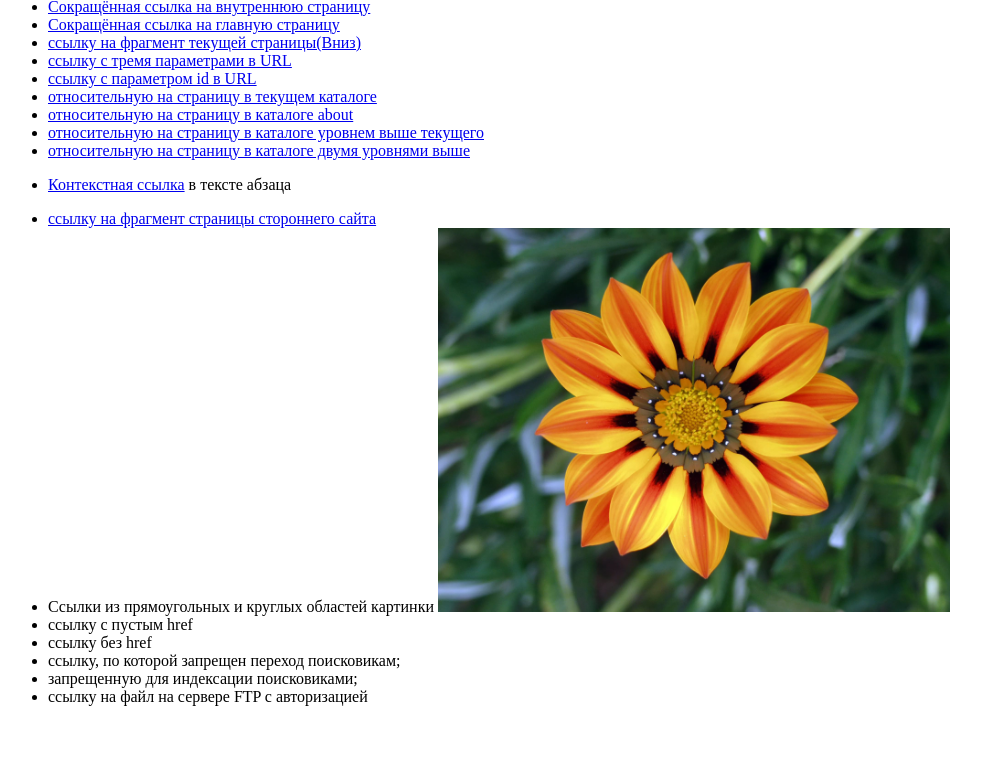
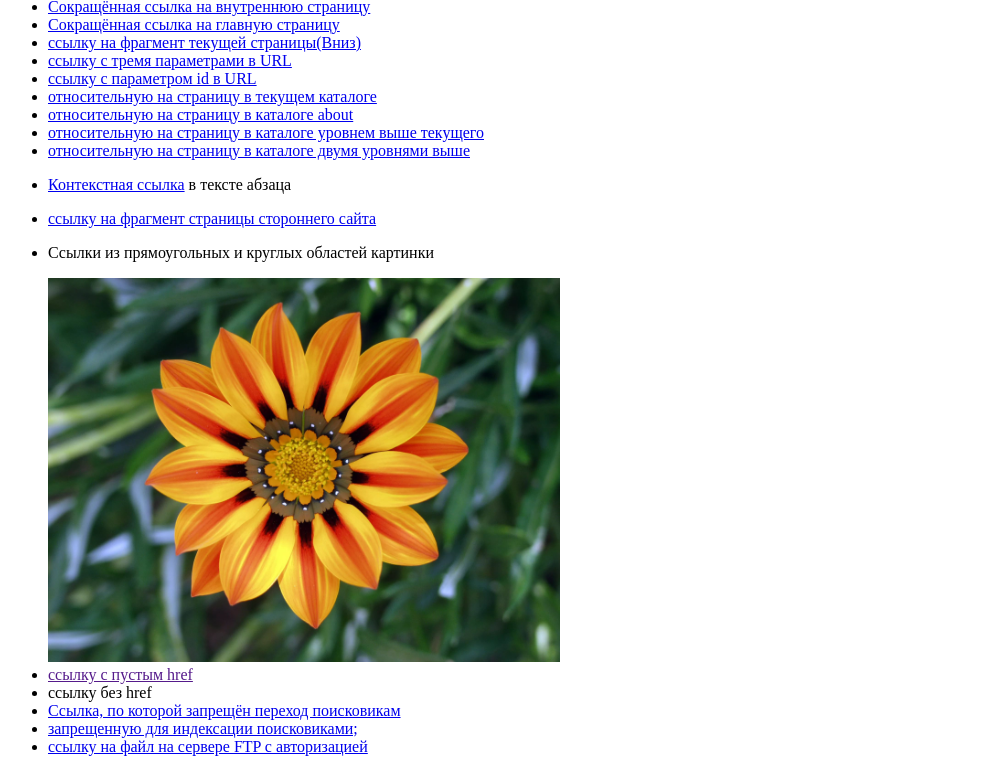
Before and after one commit to MinkoAlexandr/MinkoAlexandr.github.io, a plain HTML site: page index.html in a window 1280 px wide. Shown: the part 506-1278 px from the top of the page, without its empty margins (0-981 px from the left). Before the commit the page ends 1228 px from the top, so only its background shows below. Drawn offline with Linux system fonts and the light colour scheme.

Commit message:
Update index.html

```diff
--- a/index.html
+++ b/index.html
@@ -12,29 +12,29 @@
       <img src="image.jpg" alt="Цветок" style="width: 512px;">
       </a>
     </li>
-    <li><a href="/inside/">Сокращённая ссылка на внутреннюю страницу</a></li>
+    <li><a href="/inside.html">Сокращённая ссылка на внутреннюю страницу</a></li>
     <li><a href="/">Сокращённая ссылка на главную страницу</a></li>
     <li><a href="#Bottom"> ссылку на фрагмент текущей страницы(Вниз)</a></li>
     <li><a href="https://example.com/search?category=books&sort=price&availability=in_stock">ссылку с тремя параметрами в URL</a> </li>
     <li><a href="https://moodle.kubsu.ru/mod/assign/view.php?id=16911">ссылку с параметром id в URL</a> </li>
-    <li><a href="putnik.html">относительную на страницу в текущем каталоге</a> </li>
-    <li><a href="about/putnik.html"> относительную на страницу в каталоге about</a></li>
+    <li><a href="/putnik.html">относительную на страницу в текущем каталоге</a> </li>
+    <li><a href="/about/putnik.html"> относительную на страницу в каталоге about</a></li>
     <li><a href="../putnik.html">относительную на страницу в каталоге уровнем выше текущего</a> </li>
     <li><a href="../../putnik.html"> относительную на страницу в каталоге двумя уровнями выше</a></li>
     <li><p><a href="https://putnik.com">Контекстная ссылка</a> в тексте абзаца</p></li>
     <li><a href="https://ru.wikipedia.org/wiki/The_International#The_International_2014">ссылку на фрагмент страницы стороннего сайта</a> </li>
-    <li><a>Ссылки из прямоугольных и круглых областей картинки</a>
+    <li><p>Ссылки из прямоугольных и круглых областей картинки</p>
       <img src="image.jpg" alt="Ссылки" style="width: 512px;" usemap="#map1">
       <map name=map1>
         <area shape="rect" coords="0,384,256,0" href="https://kubsu.ru/" alt="КубГу">
         <area shape="circle" coords="384,192,128" href="https://ru.wikipedia.org/wiki/The_International#The_International_2014" alt="Int">
       </map>
     </li>
-    <li><a href=""></a> ссылку с пустым href</li>
-    <li><a href=""></a> ссылку без href</li>
-    <li><a href=""></a> ссылку, по которой запрещен переход поисковикам;</li>
-    <li><a href=""></a> запрещенную для индексации поисковиками;</li>
-    <li><a href=""></a> ссылку на файл на сервере FTP с авторизацией</li>
+    <li><a href=""> ссылку с пустым href</a></li>
+    <li><a> ссылку без href</a></li>
+    <li><a href="https://www.w3.org/standards/" rel="nofollow">Ссылка, по которой запрещён переход поисковикам</a></li>
+    <li><!--<noindex>--><a href="https://www.wildberries.ru/"> запрещенную для индексации поисковиками;</a><!--</noindex>--></li>
+    <li><a href="ftp://username:password@example.com/path/to/file"> ссылку на файл на сервере FTP с авторизацией</a></li>
 
     </ul>
 
```
